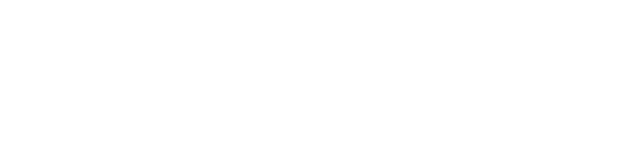
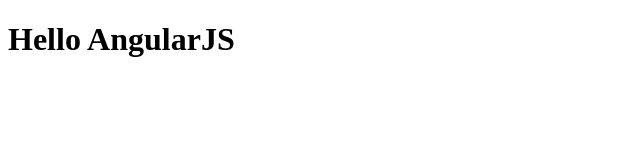
Before and after one commit to ngothanhtung/AngularJS, a plain HTML site: page index.html in a window 1280 px wide. Shown: the whole page, without its empty margins (0-640 px from the left). Drawn offline with nearby package versions, Linux system fonts and the light colour scheme.

Commit message:
First Commit

```diff
--- a/index.html
+++ b/index.html
@@ -4,13 +4,15 @@
     <meta charset="UTF-8">
     <title>Title</title>
 </head>
-<body>
-
-<script type="text/javascript" src="http://ajax.googleapis.com/ajax/libs/angularjs/1.5.0/angular.js"></script>
+<body ng-app="myApp" ng-controller="myController">
+<h1>
+    {{ data }}
+</h1>
+<script src="bower_components/angular/angular.js"></script>
 <script>
     var app = angular.module("myApp", []);
     app.controller("myController", function ($scope) {
-
+        $scope.data = "Hello AngularJS";
     });
 </script>
 </body>
```
